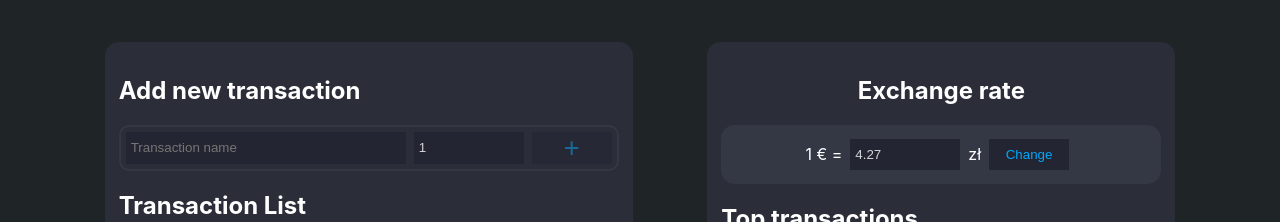
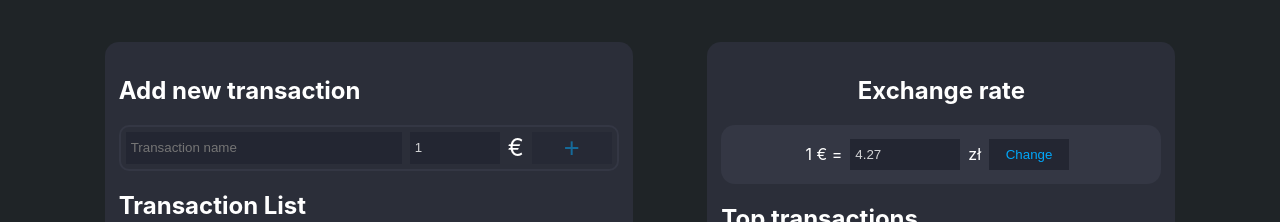
Before and after one commit to Fantomkiller/exchangeCurrencyApp, a React (Create React App) app: page / in a window 1280 px wide. Shown: the top 222 px of the page. Built offline with nearby package versions, Linux system fonts and the light colour scheme.

Commit message:
added euro sign next to add button

```diff
--- a/src/app/transactions/components/TransactionForm/index.js
+++ b/src/app/transactions/components/TransactionForm/index.js
@@ -48,6 +48,7 @@ const TransactionForm = (props) => {
 				   defaultValue={1}
 				   className={'transactionValueInput'}
 			/>
+			<span>€</span>
 			<button className={'button addButton' + disabledClass} type='submit'>+</button>
 		</form>
 	</div>;
--- a/src/app/transactions/components/_css/TransactionForm.scss
+++ b/src/app/transactions/components/_css/TransactionForm.scss
@@ -19,7 +19,14 @@
 		margin: 0;
 	}
 	.transactionValueInput {
-		width: 100px;
+		width: 80px;
+	}
+	span{
+		display: flex;
+		justify-content: center;
+		align-items: center;
+		font-size: 1.5rem;
+		margin-right: .5rem;
 	}
 	.transactionNameInput {
 		flex-grow: 1;
```
